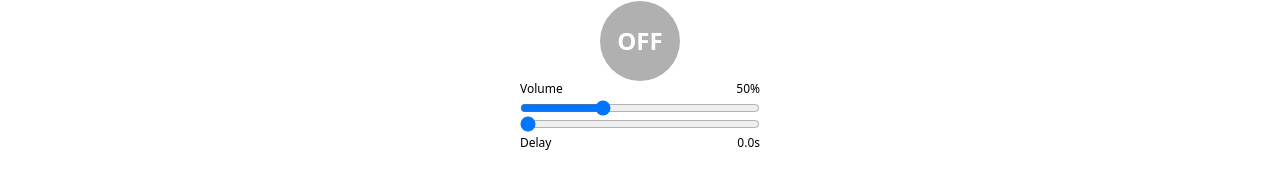
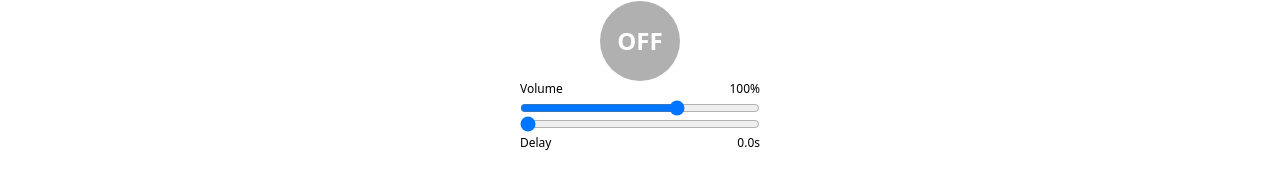
Before and after one commit to z-fujimori/yamabiko, a React (Vite) app: page / in a window 1280 px wide. Shown: the part 324-495 px from the top of the page. Built offline with nearby package versions, Linux system fonts and the light colour scheme.

Commit message:
ui: default monitor volume to 100 percent

```diff
--- a/src/components/MainView.tsx
+++ b/src/components/MainView.tsx
@@ -10,7 +10,7 @@ const MainView = () => {
   const [isOn, setIsOn] = useState(false);
   const [updating, setUpdating] = useState(false);
   const [audioBusy, setAudioBusy] = useState(false);
-  const [volume, setVolume] = useState(0.5);
+  const [volume, setVolume] = useState(1.0);
   const [delaySec, setDelaySec] = useState(0.0);
     const [error, setError] = useState<string | null>(null);
 
```
